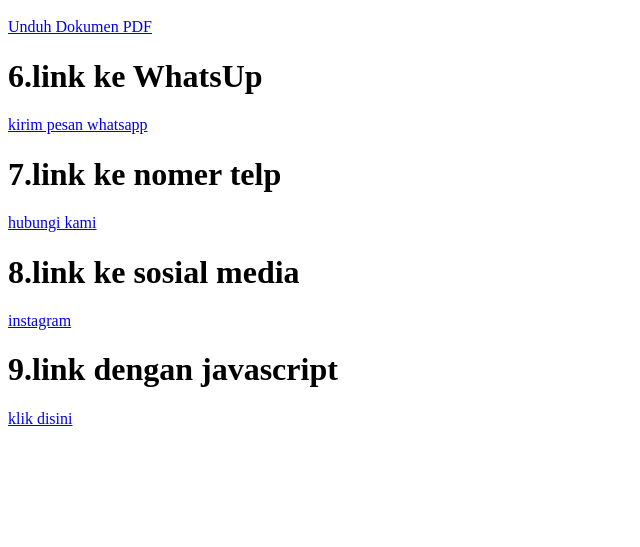
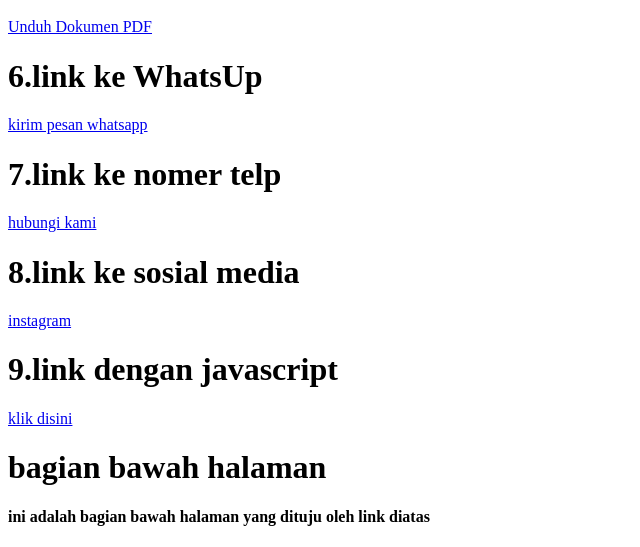
Before and after one commit to adedwi208/1124160201_latihan03, a plain HTML site: page index.html in a window 1280 px wide. Shown: the part 884-1431 px from the top of the page, without its empty margins (0-640 px from the left). Before the commit the page ends 1320 px from the top, so only its background shows below. Drawn offline with Linux system fonts and the light colour scheme.

Commit message:
tambahkan yang ke bawah

```diff
--- a/index.html
+++ b/index.html
@@ -46,5 +46,9 @@
         klik disini
     </a>
 
+    <div id="#kebawah">
+        <h1>bagian bawah halaman</h1>
+        <h4>ini adalah bagian bawah halaman yang dituju oleh link diatas</h4>
+    </div>
 </body>
 </html>
```
